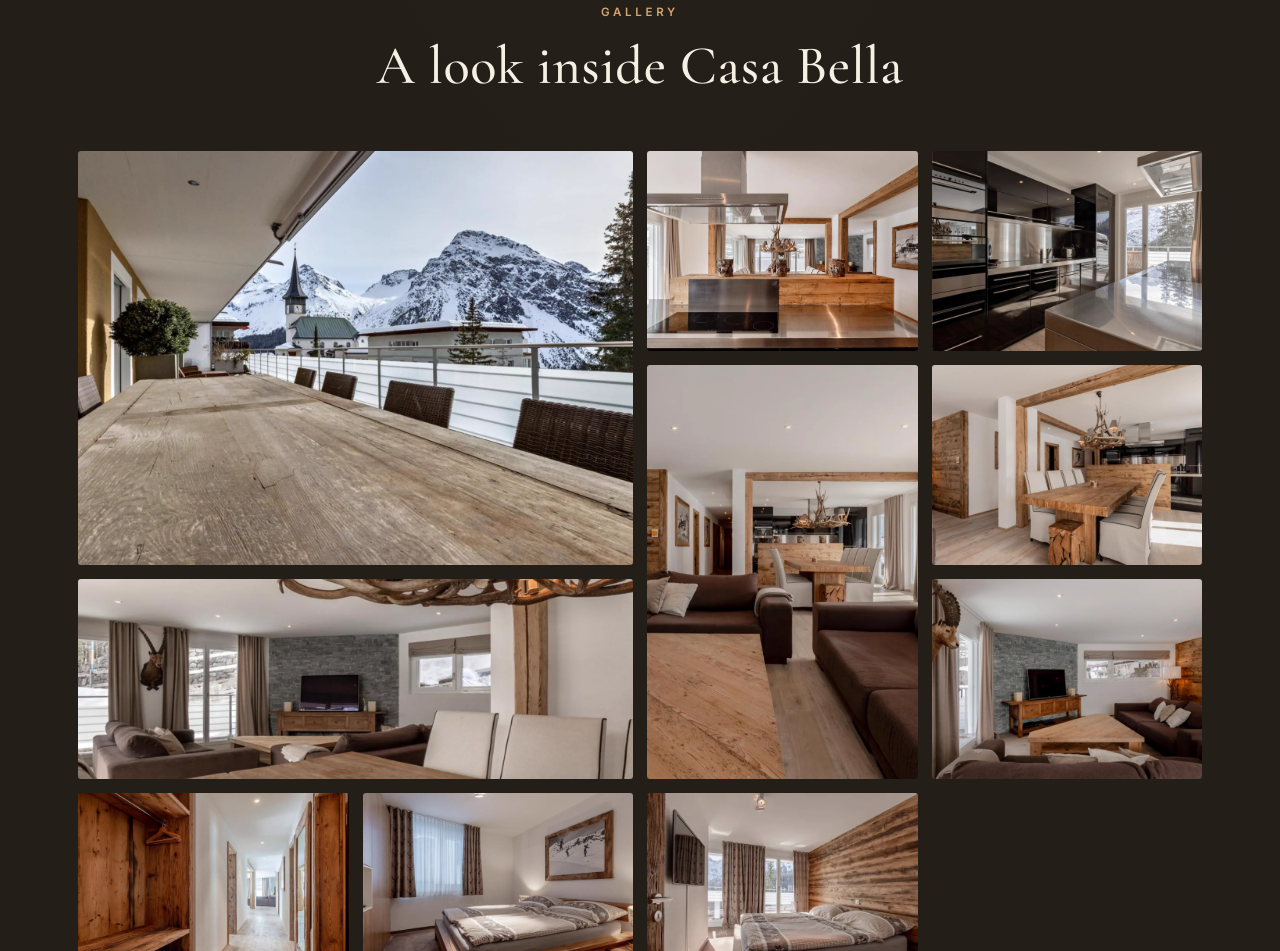
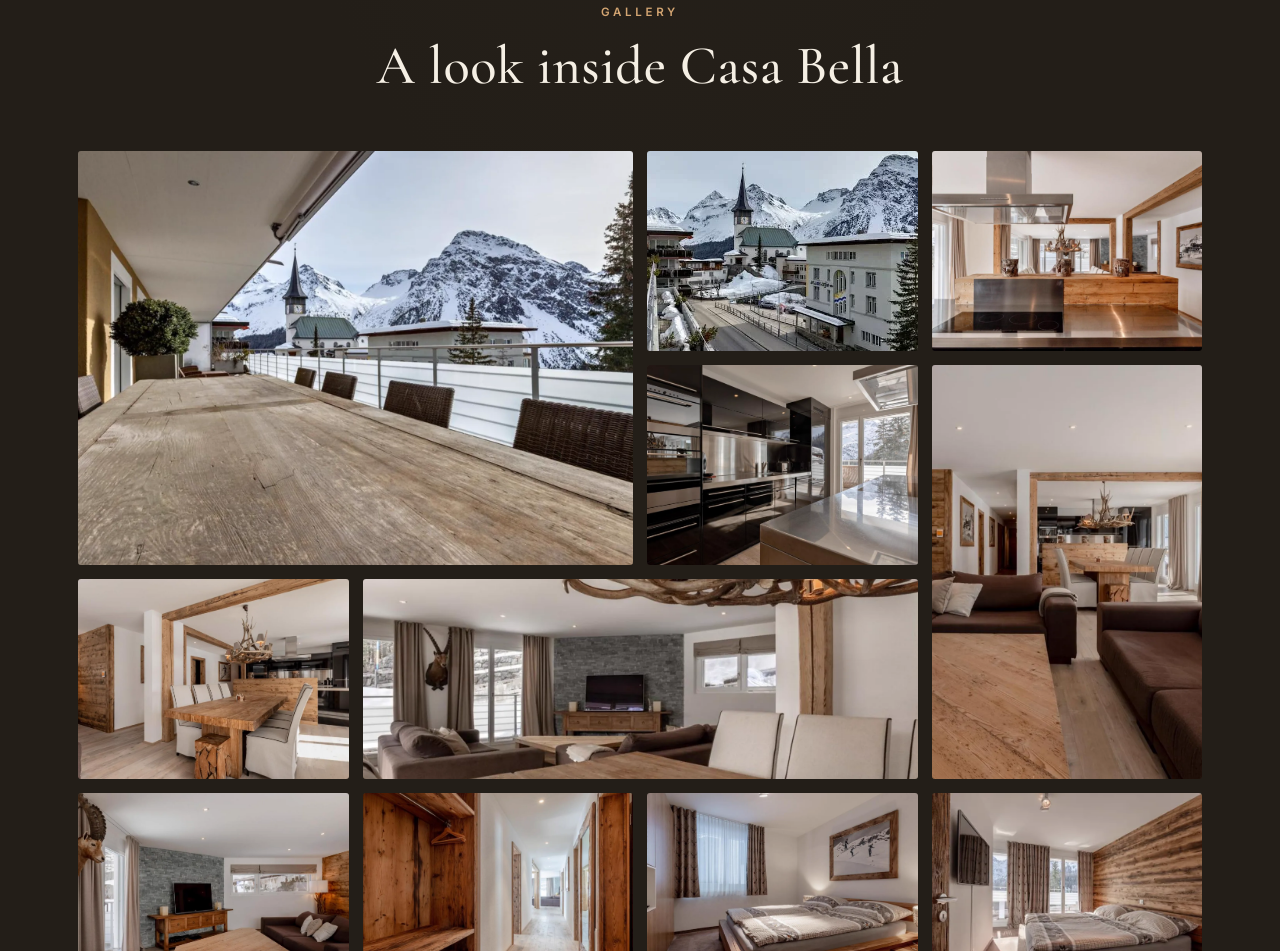
Before and after one commit to momo007ai/arosacasabella, a website: page en/index.html in a window 1280 px wide. Shown: the part 4169-5120 px from the top of the page. Drawn offline with nearby package versions, Linux system fonts and the light colour scheme.

Commit message:
Dorf-/Kirchenansicht (16) in Galerie + Sprachseiten regeneriert

```diff
--- a/en/index.html
+++ b/en/index.html
@@ -378,6 +378,7 @@
     </div>
     <div class="gallery reveal">
       <div class="gitem big" role="img" aria-label="Sonnenterrasse der Casa Bella mit Blick auf die Aroser Bergkirche und verschneite Gipfel" data-img="/images/01.jpg"><div class="ph" style="background-image:url('/images/01.jpg');background-image:image-set(url('/images/01.webp') type('image/webp'), url('/images/01.jpg') type('image/jpeg'))"></div></div>
+      <div class="gitem" role="img" aria-label="Aussicht auf die Aroser Bergkirche, das Dorf und die verschneiten Gipfel" data-img="/images/16.jpg"><div class="ph" style="background-image:url('/images/16.jpg');background-image:image-set(url('/images/16.webp') type('image/webp'), url('/images/16.jpg') type('image/jpeg'))"></div></div>
       <div class="gitem" role="img" aria-label="Offene Designerküche mit Kochinsel und Geweihleuchter" data-img="/images/05.jpg"><div class="ph" style="background-image:url('/images/05.jpg');background-image:image-set(url('/images/05.webp') type('image/webp'), url('/images/05.jpg') type('image/jpeg'))"></div></div>
       <div class="gitem" role="img" aria-label="Hochwertige schwarze Designküche mit Terrassenzugang und Bergblick" data-img="/images/04.jpg"><div class="ph" style="background-image:url('/images/04.jpg');background-image:image-set(url('/images/04.webp') type('image/webp'), url('/images/04.jpg') type('image/jpeg'))"></div></div>
       <div class="gitem tall" role="img" aria-label="Heller Wohn- und Essbereich im Alpenchic-Stil mit Altholz" data-img="/images/08.jpg"><div class="ph" style="background-image:url('/images/08.jpg');background-image:image-set(url('/images/08.webp') type('image/webp'), url('/images/08.jpg') type('image/jpeg'))"></div></div>
```
Also changed, not shown: fr/index.html (+1 -0 lines), index.html (+1 -0 lines), it/index.html (+1 -0 lines), images/16.jpg (added), images/16.webp (added).
